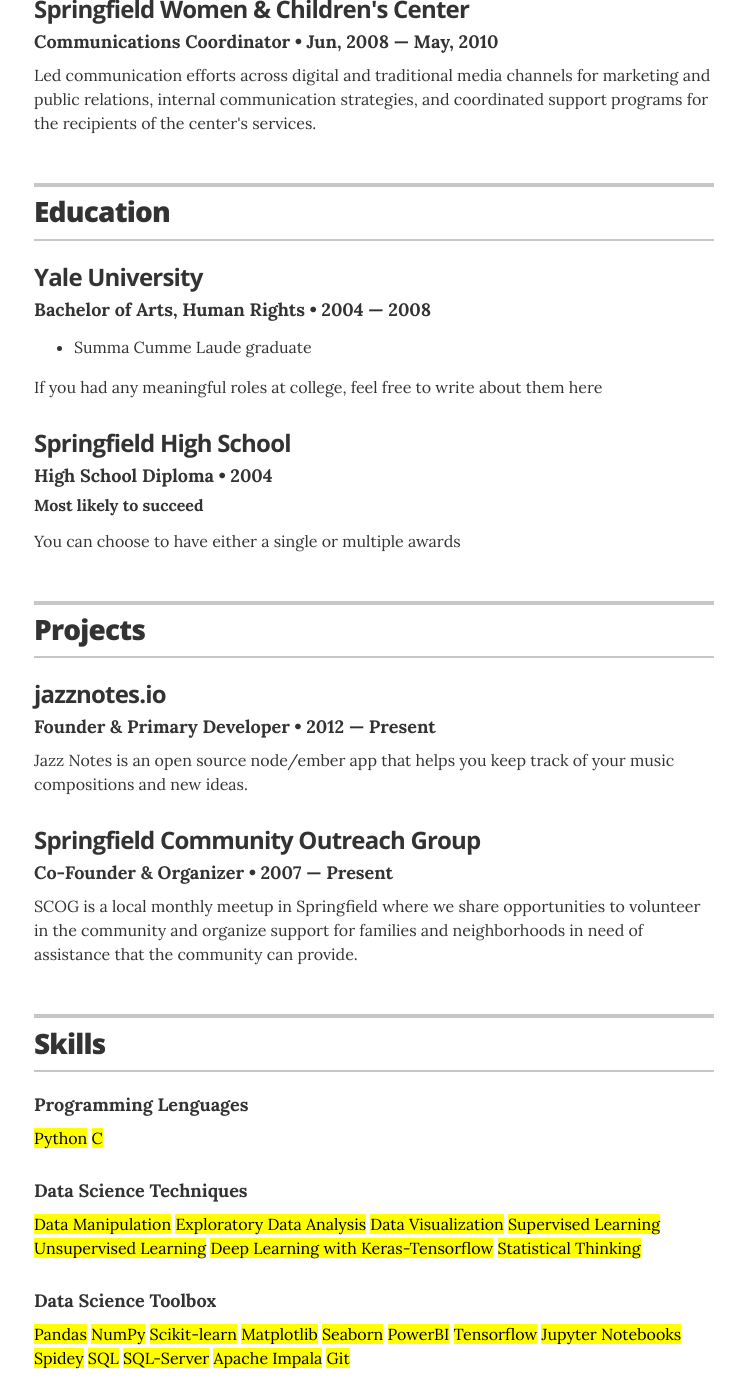
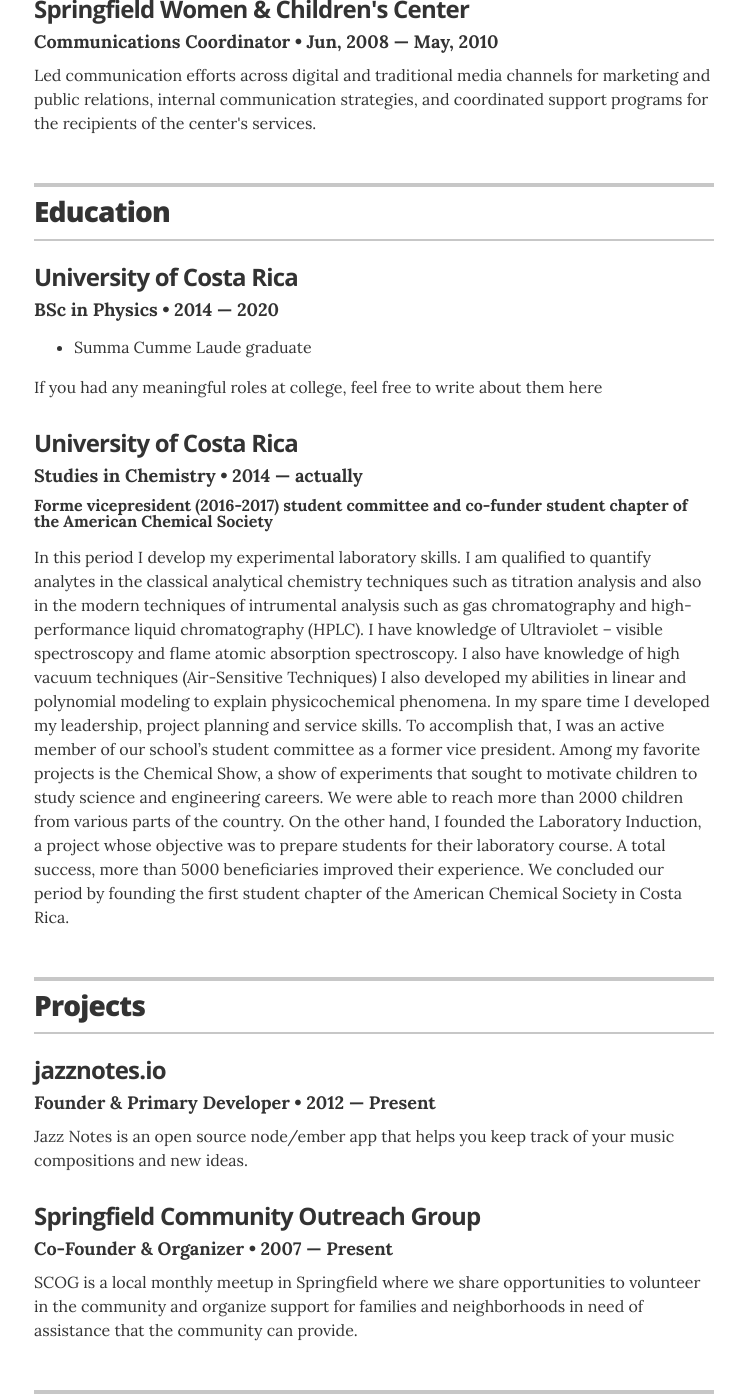
Before and after one commit to jeff0994/jeff0994.github.io, a Jekyll site: the page built from index.html, in a window 1280 px wide and 1400 px high, scrolled down 1022 px. Shown: the whole window, without its empty margins (266-1011 px from the left). Built offline with Jekyll 4.4.1, drawn with Linux system fonts in a browser that asks for light colours.

Commit message:
Update education.yml

```diff
--- a/_data/education.yml
+++ b/_data/education.yml
@@ -1,13 +1,18 @@
 # Degree
-- degree: Bachelor of Arts, Human Rights
-  uni: Yale University
-  year: 2004 &mdash; 2008
+- degree: BSc in Physics
+  uni: University of Costa Rica
+  year: 2014 &mdash; 2020
   awards:
     - award: Summa Cumme Laude graduate
   summary: If you had any meaningful roles at college, feel free to write about them here
 
-- degree: High School Diploma
-  uni: Springfield High School
-  year: 2004
-  award: Most likely to succeed
-  summary: You can choose to have either a single or multiple awards
+- degree: Studies in Chemistry
+  uni: University of Costa Rica
+  year: 2014 &mdash; actually
+  award: Forme vicepresident (2016-2017) student committee and co-funder student chapter of the American Chemical Society
+  summary: In this period I develop my experimental laboratory skills. I am qualified to quantify analytes in the classical analytical chemistry techniques such as titration analysis and also in the modern techniques of intrumental analysis such as gas chromatography and high-performance liquid chromatography (HPLC).
+           I have knowledge of Ultraviolet – visible spectroscopy and flame atomic absorption spectroscopy. I also have knowledge of high vacuum techniques (Air-Sensitive Techniques)
+           I also developed my abilities in linear and polynomial modeling to explain physicochemical phenomena.
+           In my spare time I developed my leadership, project planning and service skills. To accomplish that, I was an active member of our school’s student committee as a former vice president. Among my favorite projects is the Chemical Show, a show of experiments that sought to motivate children to study science and engineering careers. We were able to reach more than 2000 children from various parts of the country.
+           On the other hand, I founded the Laboratory Induction, a project whose objective was to prepare students for their laboratory course. A total success, more than 5000 beneficiaries improved their experience.
+           We concluded our period by founding the first student chapter of the American Chemical Society in Costa Rica.
```
